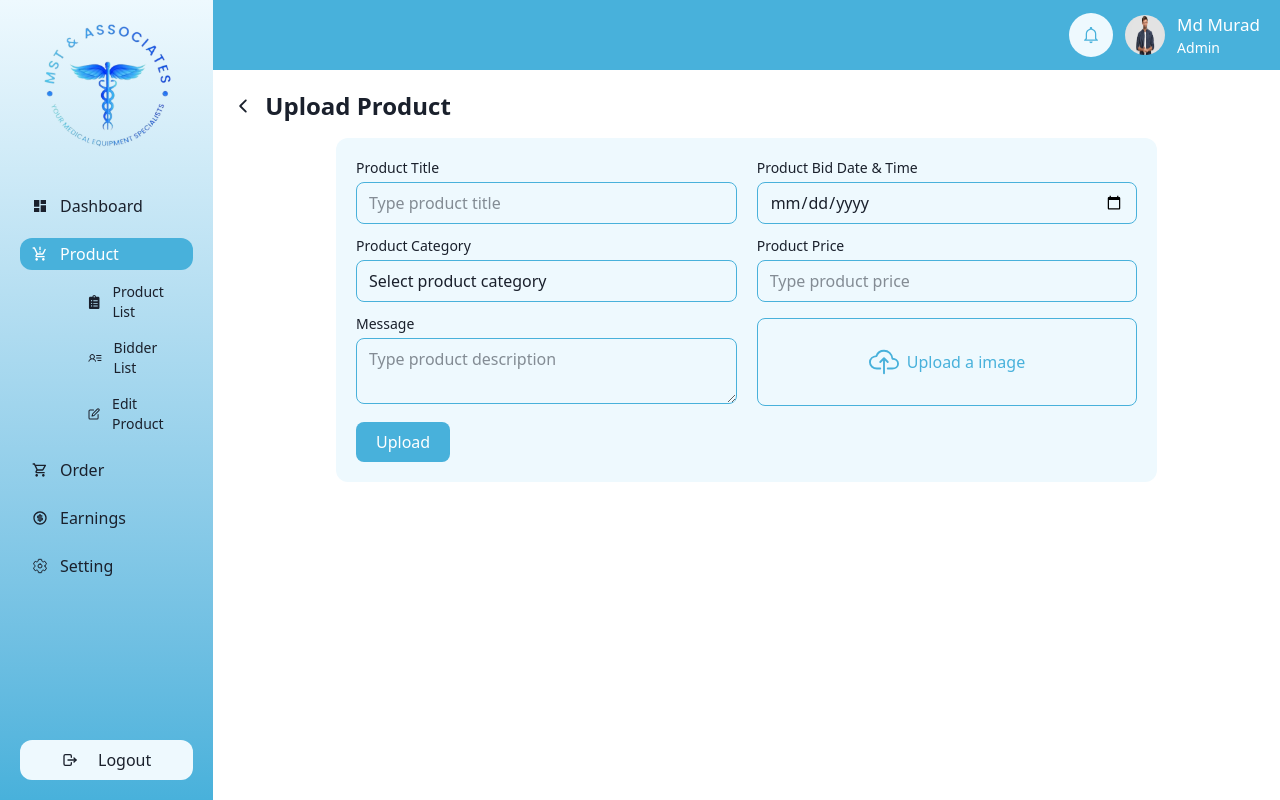
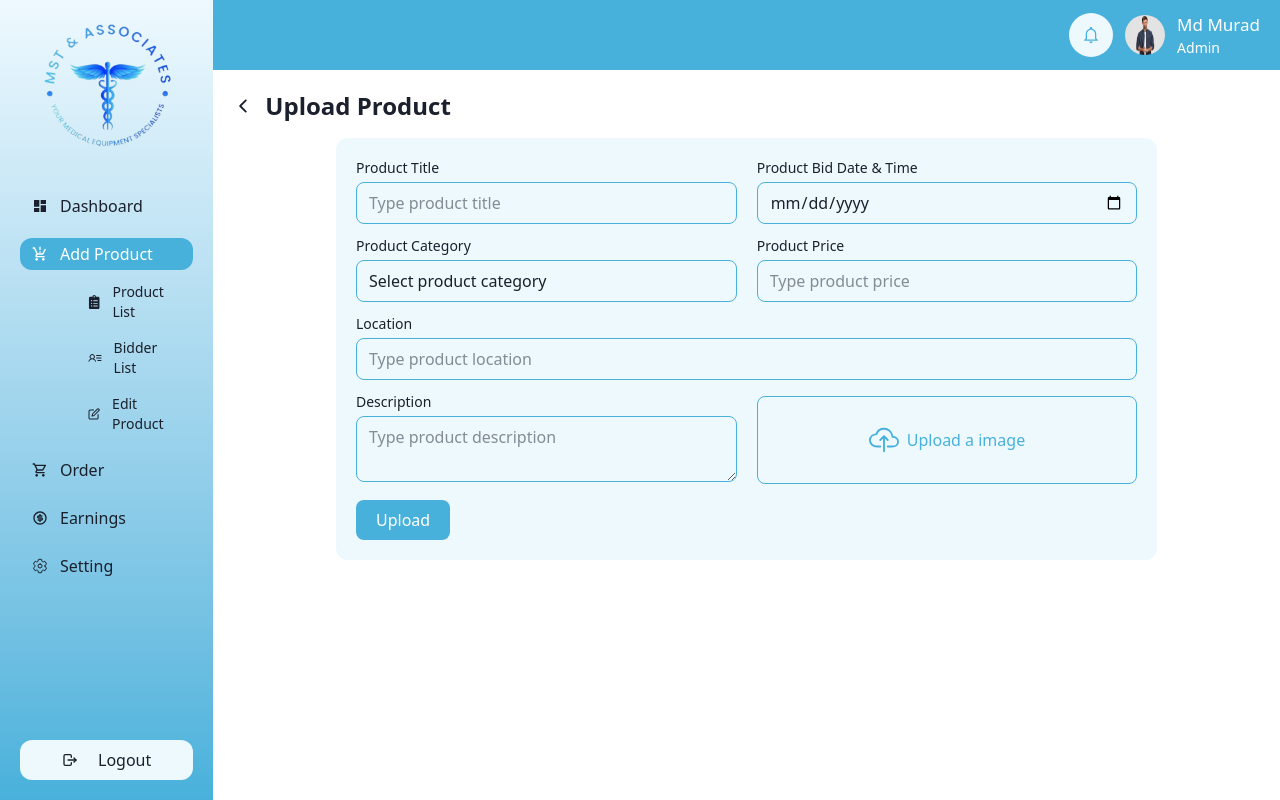
Before and after one commit to murad403/medical-equipment, a Next.js app: page /seller/product in a window 1280 px wide. Built offline with nearby package versions, Linux system fonts and the light colour scheme.

Commit message:
jwt token send

```diff
--- a/app/api/auth/sign-in/route.ts
+++ b/app/api/auth/sign-in/route.ts
@@ -2,6 +2,7 @@ import dbConnect from "@/app/backend/config/db";
 import User from "@/app/backend/modules/user/user.model";
 import { NextRequest, NextResponse } from "next/server";
 import bcrypt from "bcrypt";
+import genarateToken from "@/app/backend/utils/genarateToken";
 
 export async function POST(req: NextRequest){
     await dbConnect();
@@ -17,7 +18,16 @@ export async function POST(req: NextRequest){
         }
         const userObj = existingUser.toObject();
         delete userObj.password;
-        return NextResponse.json({message: "User login successfully", data: userObj}, {status: 200});
+        const response = NextResponse.json({message: "User login successfully", data: userObj}, {status: 200});
+        const token = genarateToken({_id: userObj?._id, email: userObj.email, role: userObj.role});
+        // console.log("token", token);
+        response.cookies.set("token", token, {
+            httpOnly: true,
+            secure: false,
+            sameSite: "lax",
+            path: "/"
+        });
+        return response;
     } catch (error) {
         console.log(`Error sign-in user ${error}`);
         return NextResponse.json({message: "Internal server error"}, {status: 500});
--- a/app/api/auth/sign-up/route.ts
+++ b/app/api/auth/sign-up/route.ts
@@ -2,6 +2,7 @@ import dbConnect from "@/app/backend/config/db";
 import User from "@/app/backend/modules/user/user.model";
 import { NextRequest, NextResponse } from "next/server";
 import bcrypt from "bcrypt";
+import genarateToken from "@/app/backend/utils/genarateToken";
 
 export async function POST(req: NextRequest){
     await dbConnect();
@@ -16,8 +17,16 @@ export async function POST(req: NextRequest){
         const result = await User.create({...user, password: hashPassword});
         const userObj = result.toObject();
         delete userObj.password;
-        return NextResponse.json({message: "User created successfully", data: userObj}, {status: 200});
-
+        const response = NextResponse.json({message: "User registered successfully", data: userObj}, {status: 200});
+        const token = genarateToken({_id: userObj?.id, email: userObj.email, role: userObj.role});
+        // console.log("token", token);
+        response.cookies.set("token", token, {
+            httpOnly: true,
+            secure: false,
+            sameSite: "lax",
+            path: "/"
+        });
+        return response;
     } catch (error) {
         console.log(`Error creating user ${error}`);
         return NextResponse.json({message: "Internal server error"}, {status: 500});
--- /dev/null
+++ b/app/backend/utils/genarateToken.ts
@@ -0,0 +1,9 @@
+import jwt from "jsonwebtoken";
+const secretKEY: any = process.env.JWT_SECRET_KEY;
+
+const genarateToken = (payload: any) =>{
+    const token = jwt.sign({payload}, secretKEY, {expiresIn: "7d"});
+    return token;
+}
+
+export default genarateToken;
--- a/app/seller/product/page.tsx
+++ b/app/seller/product/page.tsx
@@ -13,6 +13,7 @@ type TInputs = {
   price: number;
   images: TImageFile[];
   description: string;
+  location: string;
 };
 type TImageFile = {
   id: string;
@@ -135,9 +136,21 @@ const page = () => {
               {errors.price && <span>Product price is required</span>}
             </div>
           </div>
+          <div className="w-full">
+              <label className="text-sm font-medium block mb-1">Location</label>
+              <input
+                type="text"
+                className="w-full appearance-none outline-none border border-hard rounded-lg py-2 px-3"
+                placeholder="Type product location"
+                {...register("location", { required: true })}
+              />
+              {errors.location && (
+                <span>location is required</span>
+              )}
+            </div>
           <div className="flex flex-col md:flex-row md:gap-5 gap-3 items-center">
             <div className="md:w-1/2 w-full">
-              <label className="text-sm font-medium block mb-1">Message</label>
+              <label className="text-sm font-medium block mb-1">Description</label>
               <textarea
                 className="w-full appearance-none outline-none border border-hard rounded-lg py-2 px-3"
                 placeholder="Type product description"
--- a/app/seller/seller-data/sellerMenu.ts
+++ b/app/seller/seller-data/sellerMenu.ts
@@ -7,7 +7,7 @@ import { PiUserList } from "react-icons/pi";
 
 type TSellerMenu = {
    path: string;
-   route: string;
+   route?: string;
    icon: any;
    product?: {
     path: string;
@@ -16,35 +16,17 @@ type TSellerMenu = {
    }[];
 }
 const sellerMenu: TSellerMenu[] = [
-    {
-        path: "Dashboard",
-        route: "/seller",
-        icon: MdDashboard
-    },
-    {
-        path: "Product",
-        route: "/seller/product",
-        icon: MdProductionQuantityLimits,
+    { path: "Dashboard", route: "/seller", icon: MdDashboard},
+
+    { path: "Add Product", route: "/seller/product", icon: MdProductionQuantityLimits,
         product: [
             {path: "Product List",route: "/seller/product/product-list", icon: FaClipboardList },
             {path: "Bidder List",route: "/seller/product/bidder-list", icon: PiUserList },
             {path: "Edit Product",route: "/seller/product/edit-product", icon: FiEdit}
-        ]
-    },
-    {
-        path: "Order",
-        route: "/seller/order",
-        icon: MdOutlineShoppingCart
-    },
-    {
-        path: "Earnings",
-        route: "/seller/earnings",
-        icon: RiMoneyDollarCircleLine
-    },
-    {
-        path: "Setting",
-        route: "/seller/settings",
-        icon: IoSettingsOutline
-    }
+    ]},
+
+    { path: "Order", route: "/seller/order", icon: MdOutlineShoppingCart},
+    { path: "Earnings", route: "/seller/earnings", icon: RiMoneyDollarCircleLine},
+    { path: "Setting", route: "/seller/settings", icon: IoSettingsOutline}
 ]
 export default sellerMenu;
--- a/app/seller/seller-shared/SellerHeading.tsx
+++ b/app/seller/seller-shared/SellerHeading.tsx
@@ -11,7 +11,7 @@ import { TbLogout } from "react-icons/tb";
 
 const SellerHeading = () => {
     const pathName = usePathname();
-    const [active, setActive] = useState(pathName);
+    const [active, setActive] = useState<string>(pathName);
     const router = useRouter();
     const handleNotification = () =>{
         router.push("/seller/notification")
@@ -31,10 +31,10 @@ const SellerHeading = () => {
                     {
                     sellerMenu.map(link =>
                         <li key={link?.path}>
-                            <Link onClick={() =>setActive(link.route)} className={`flex gap-3 px-3 rounded-xl items-center text-[16px] font-medium py-1 ${active === link.route ? "bg-hard text-white" : "text-title"}`} href={link?.route}>{link?.icon && <link.icon/>}{link?.path}</Link>
+                            <Link onClick={() =>setActive(link.route as string)} className={`flex gap-3 px-3 rounded-xl items-center text-[16px] font-medium py-1 ${active === link.route ? "bg-hard text-white" : "text-title"}`} href={link?.route as string}>{link?.icon && <link.icon/>}{link?.path}</Link>
                             {
                                 link?.product &&
-                                <ul className={`${active === "/seller/product" ? "block" : "hidden"} space-y-2 mt-2`}>
+                                <ul className={` space-y-2 mt-2`}>
                                     {
                                         link?.product.map(link =>
                                             <li key={link?.path}>
--- a/app/seller/seller-shared/SellerMenu.tsx
+++ b/app/seller/seller-shared/SellerMenu.tsx
@@ -9,7 +9,7 @@ import LogoutModal from "@/app/shared/LogoutModal";
 
 const SellerMenu = () => {
     const pathName = usePathname();
-    const [active, setActive] = useState(pathName);
+    const [active, setActive] = useState<string>(pathName);
     return (
         <div className="bg-gradient-to-t flex flex-col justify-between to-normal from-hard py-5 px-5 min-h-screen sticky top-0">
             <ul className="space-y-4">
@@ -21,10 +21,10 @@ const SellerMenu = () => {
                 {
                     sellerMenu.map(link =>
                         <li key={link?.path}>
-                            <Link onClick={() =>setActive(link.route)} className={`flex gap-3 px-3 rounded-xl items-center text-[16px] font-medium py-1 ${active === link.route ? "bg-hard text-white" : "text-title"}`} href={link?.route}>{link?.icon && <link.icon/>}{link?.path}</Link>
+                            <Link onClick={() =>setActive(link?.route as string)} className={`flex gap-3 px-3 rounded-xl items-center text-[16px] font-medium py-1 ${active === link.route ? "bg-hard text-white" : "text-title"}`} href={link?.route as string}>{link?.icon && <link.icon/>}{link?.path}</Link>
                             {
                                 link?.product &&
-                                <ul className={`${active === "/seller/product" ? "block" : "hidden"} space-y-2 mt-2`}>
+                                <ul className={` space-y-2 mt-2`}>
                                     {
                                         link?.product.map(link =>
                                             <li key={link?.path}>
--- a/package.json
+++ b/package.json
@@ -20,6 +20,7 @@
     "class-variance-authority": "^0.7.1",
     "clsx": "^2.1.1",
     "dotenv": "^17.2.3",
+    "jsonwebtoken": "^9.0.2",
     "lucide-react": "^0.545.0",
     "mongoose": "^8.19.1",
     "next": "15.5.4",
@@ -40,6 +41,7 @@
   "devDependencies": {
     "@tailwindcss/postcss": "^4",
     "@types/bcrypt": "^6.0.0",
+    "@types/jsonwebtoken": "^9.0.10",
     "@types/node": "^20",
     "@types/react": "^19",
     "@types/react-dom": "^19",
```
Also changed, not shown: app/backend/middlware/veryfiToken.ts (added), 1 other file (tests, documents, lock files or other folders).
